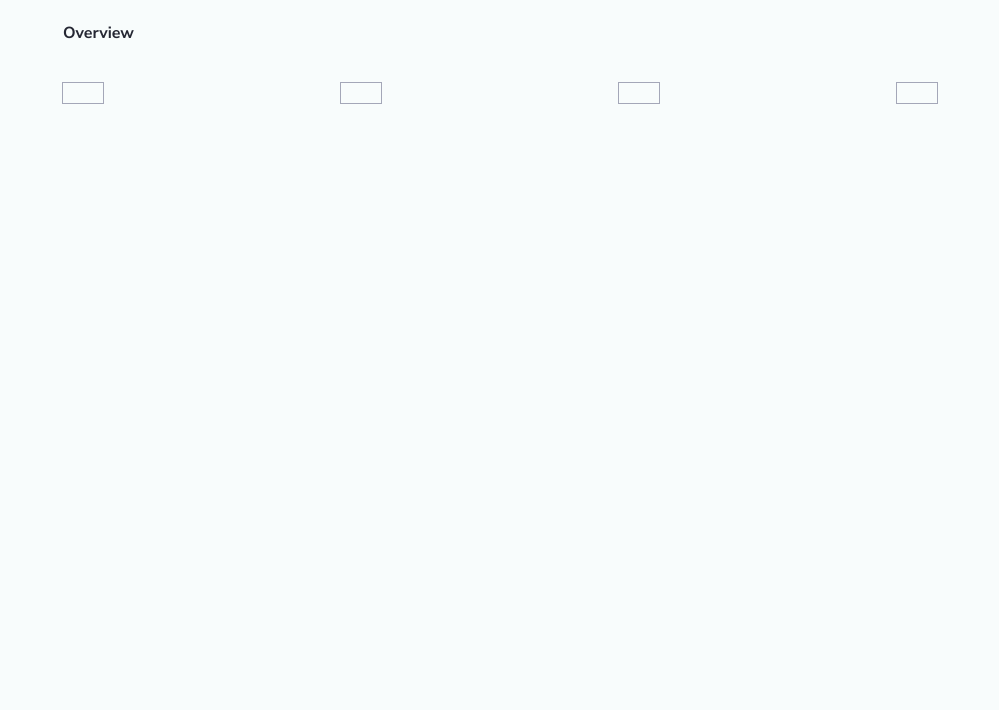
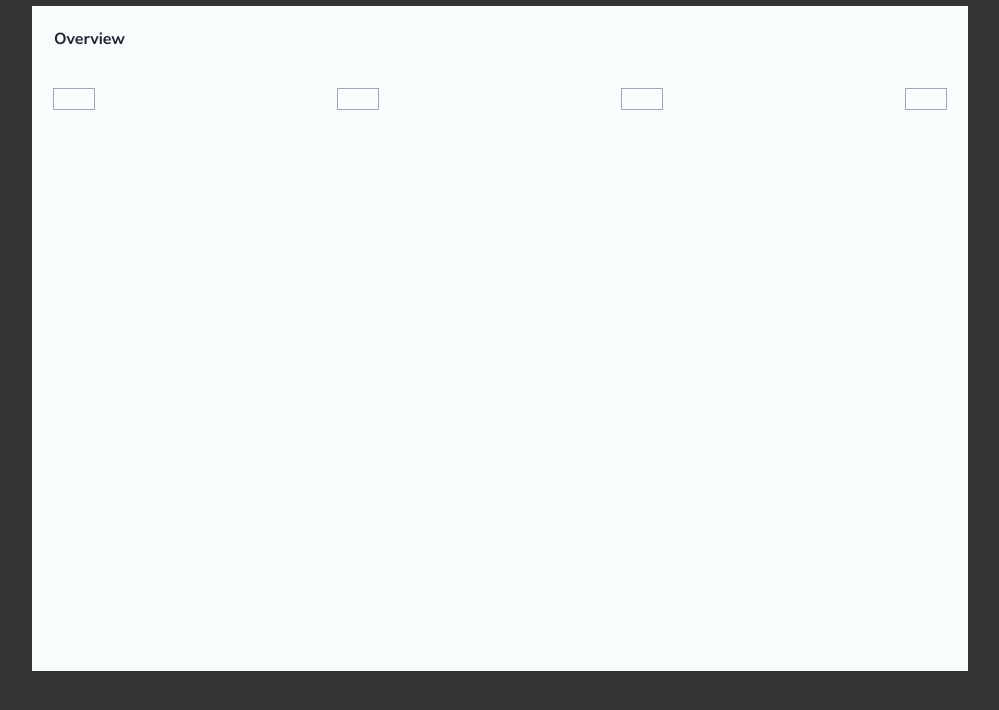
Before and after one commit to yeicobF/FDW-HTML_CSS_ADDING-JS-ELEMENTS-WEBSITE, a plain HTML site: page src/index.html in a window 1280 px wide. Shown: the whole page, without its empty margins (140-1139 px from the left). Drawn offline with Linux system fonts and the light colour scheme.

Commit message:
AVANCE EN EL QUE CENTRO COMO PDF
- Puse un div contenedor interno para que se conserven las proporciones
  de la maquetación original, y al mismo tiempo se vea como en el
  visualizador PDF de los navegadores.

```diff
--- a/src/index.html
+++ b/src/index.html
@@ -19,20 +19,22 @@
 
 </head>
 <body
-  style="background-color: #f8fcfc; color: #252733; margin: 0 auto 0 auto;
-         width: 918px; height: 643px;">
+  style="background-color: rgb(51, 51, 51); color: #252733; margin-top: 6px;
+         overflow: hidden; display: flex; justify-content: center;">
+         <!-- margin: 6px 4px 6px 4px; overflow: hidden;"> -->
 
   <style>
     /* UN CONTENEDOR GENERAL PARA QUE LO QUE ESTÉ FUERA DEL TAMAÑO ORIGINAL DE
         LA RÉPLICA TENGA UN FONDO NEGRO COMO EN EL VISUALIZADOR PDF. */
     .all-content-wrapper {
       background-color: #f8fcfc;
-      width: 918px; height: 643ppx;
+      width: 936px; height: 665px;
+      min-width: 936px; min-height: 665px;
     }
 
     /* CONTENEDOR DE LA PARTE SUPERIOR QUE VA MAQUETADA. */
     .top-layout-wrapper {
-      margin: 22px;
+      padding: 22px;
       font-family: 'Nunito Sans';
     }
 
@@ -62,7 +64,7 @@
     }
 
   </style>
-
+  <div class="all-content-wrapper">
     <div class="top-layout-wrapper">
 
       <h1>Overview</h1>
@@ -77,6 +79,6 @@
       </div>
 
     </div>
-
+  </div>
 </body>
 </html>
```
Also changed, not shown: AVANCES/ORIGINAL-REFERENCIA.png (added), AVANCES/[1_2]AVANCE-COMO-PDF_Lu_12_ABRIL_2021.png (added), AVANCES/[2_2]AVANCE-COMO-PDF_Lu_12_ABRIL_2021.png (added). Lines whose indentation alone changed are shown as unchanged.
